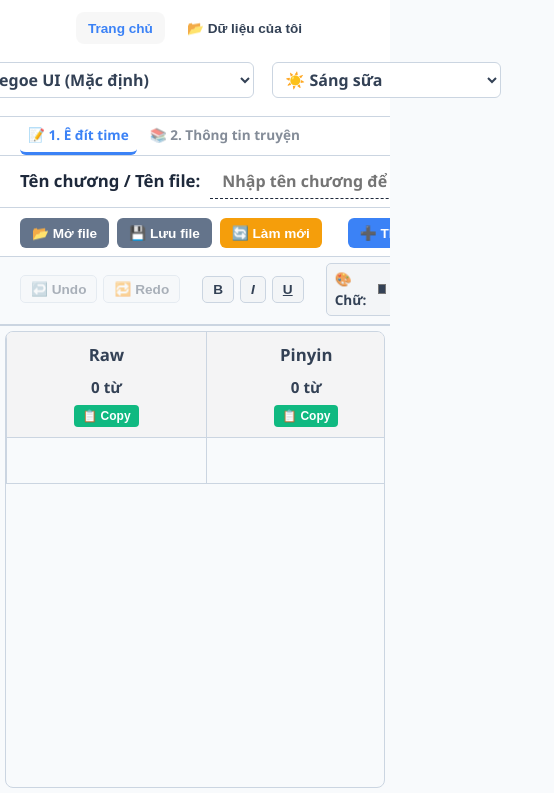
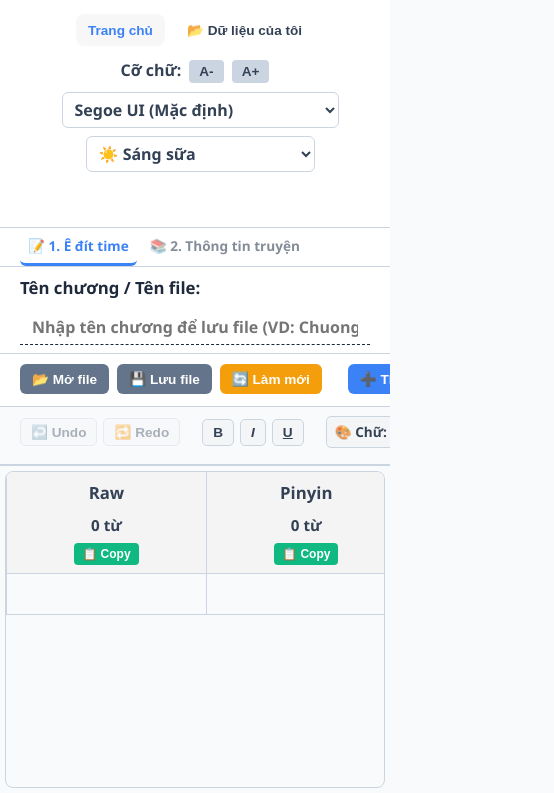
Before and after one commit to canxingxiaoyue/edit-truyen, a website: page index.html in a window 390 px wide. Shown: the part 51-844 px from the top of the page, 554 px wide, since content can reach past the window. Drawn offline with Linux system fonts and the light colour scheme; a web font is replaced by a local one.

```diff
--- a/style.css
+++ b/style.css
@@ -1038,4 +1038,140 @@
     .app-name {
         font-size: 1.1rem;
     }
+}/* ========================================================================= */
+/* 📱 TỐI ƯU HÓA GIAO DIỆN DI ĐỘNG (MOBILE RESPONSIVE) - CHUẨN 100% */
+/* ========================================================================= */
+
+@media screen and (max-width: 768px) {
+    /* 1. NGĂN CHẶN ZOOM MÀN HÌNH TRÊN IPHONE KHI CHẠM VÀO Ô NHẬP LIỆU */
+    input, textarea, select {
+        font-size: 16px !important;
+    }
+
+    /* 2. CHỈNH LẠI HEADER (GỌN GÀNG TỪ TRÊN XUỐNG DƯỚI) */
+    .top-nav-bar {
+        flex-direction: column !important;
+        height: auto !important;
+        padding: 10px !important;
+        gap: 12px !important;
+    }
+
+    .nav-brand {
+        justify-content: center !important;
+        width: 100% !important;
+    }
+
+    .main-nav-links {
+        justify-content: center !important;
+        width: 100% !important;
+    }
+
+    .nav-right-controls {
+        flex-direction: column !important;
+        width: 100% !important;
+        align-items: center !important;
+        gap: 10px !important;
+    }
+
+    .font-controls {
+        justify-content: center !important;
+        flex-wrap: wrap !important;
+        width: 100% !important;
+    }
+
+    #clerk-auth-container {
+        display: flex !important;
+        justify-content: center !important;
+        width: 100% !important;
+    }
+
+    /* 3. THANH TÊN CHƯƠNG VÀ FILE - TRẢ LẠI ĐỘ RỘNG HIỂN THỊ ĐỦ CHỮ */
+    .story-title-bar {
+        flex-direction: column !important;
+        align-items: flex-start !important;
+        gap: 8px !important;
+    }
+    .story-title-bar input {
+        width: 100% !important;
+        max-width: 100% !important;
+    }
+
+    /* 4. THANH CÔNG CỤ (ÉP BUỘC LƯỚT NGANG, TỰ ĐỘNG GIẤU THANH CUỘN LÊN) */
+    .toolbar, .format-toolbar {
+        flex-wrap: nowrap !important;
+        overflow-x: auto !important;
+        -webkit-overflow-scrolling: touch !important;
+        justify-content: flex-start !important;
+        padding-bottom: 12px !important;
+    }
+
+    /* Ẩn thanh cuộn cho gọn gàng */
+    .toolbar::-webkit-scrollbar, .format-toolbar::-webkit-scrollbar {
+        height: 4px;
+    }
+    .toolbar::-webkit-scrollbar-thumb, .format-toolbar::-webkit-scrollbar-thumb {
+        background: var(--border-color);
+        border-radius: 4px;
+    }
+
+    /* Ép các nút không bị bóp méo khi vuốt ngang */
+    .toolbar button, .format-toolbar button, .format-toolbar select, .color-input-wrapper {
+        flex-shrink: 0 !important;
+        white-space: nowrap !important;
+    }
+
+    /* 5. BẢNG DỊCH 6 CỘT - ÉP BUỘC LƯỚT NGANG MƯỢT MÀ */
+    .app-main-container {
+        padding: 5px !important;
+    }
+
+    #table-container {
+        overflow-x: auto !important;
+        -webkit-overflow-scrolling: touch !important;
+        width: 100% !important;
+    }
+
+    table {
+        min-width: 1200px !important; /* Cố định độ rộng 6 cột để không bị dồn chữ */
+    }
+
+    th, td {
+        min-width: 180px !important;
+        padding: 8px !important;
+    }
+
+    /* 6. CÁC HỘP THOẠI MODAL (TỰ ĐỘNG THU GỌN VỪA VẶN MÀN HÌNH ĐIỆN THOẠI) */
+    .modal-content, .sage-gdrive-card, .sage-auth-card {
+        width: 95% !important;
+        max-width: 100% !important;
+        margin: 10px auto !important;
+        max-height: 90vh !important;
+    }
+
+    .modal-actions, .sage-gdrive-actions {
+        flex-wrap: wrap !important;
+        justify-content: center !important;
+    }
+
+    .modal-actions button {
+        flex: 1 1 auto !important;
+        text-align: center !important;
+    }
+
+    /* 7. MỤC 2: THÔNG TIN TRUYỆN (SẮP XẾP LẠI THEO CHIỀU DỌC) */
+    .story-tables-wrapper {
+        display: flex !important;
+        flex-direction: column !important;
+        height: auto !important;
+        overflow-y: visible !important;
+    }
+
+    .table-responsive {
+        overflow-x: auto !important;
+        -webkit-overflow-scrolling: touch !important;
+    }
+
+    .info-table {
+        min-width: 600px !important;
+    }
 }
```
